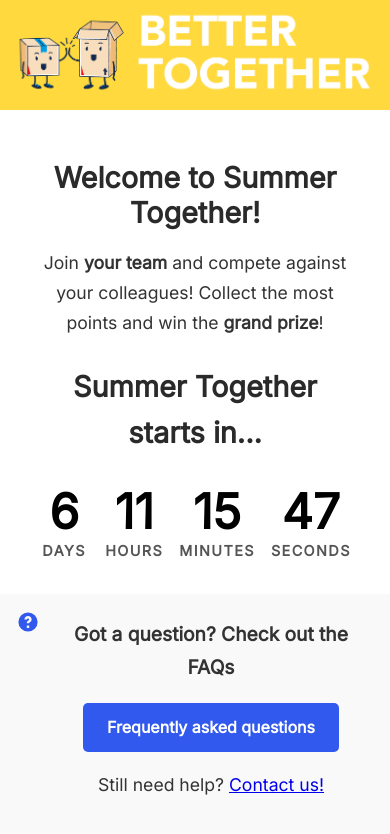
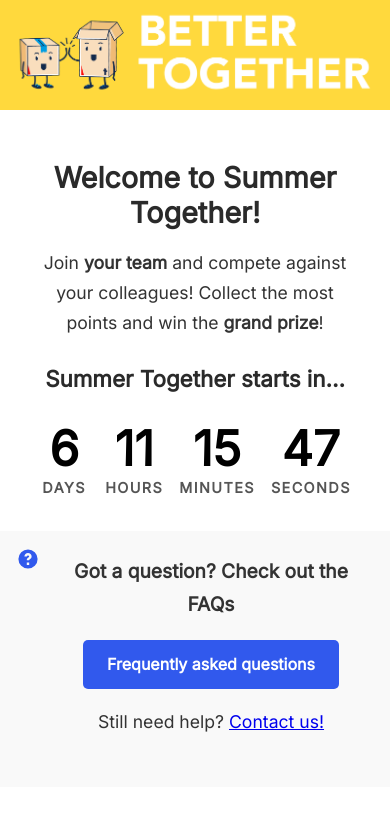
Before and after one commit to Better-Together-Bol/BT-Summer-Together-2025, a plain HTML site: page index.html in a window 390 px wide. Drawn offline with Linux system fonts and the light colour scheme; a script that the page names is missing.

Commit message:
Update index.html

```diff
--- a/index.html
+++ b/index.html
@@ -176,7 +176,6 @@
       background-color: #004a99;
     }
 
-    /* Mobile tweaks */
     @media (max-width: 480px) {
       .help-section {
         width: 100vw;
@@ -189,6 +188,12 @@
       h1 {
         font-size: 1.8em;
         line-height: 1.2;
+        margin-bottom: 0.4em;
+      }
+
+      h2 {
+        font-size: 1.4em;
+        line-height: 1.3;
         margin-bottom: 0.4em;
       }
     }
```
